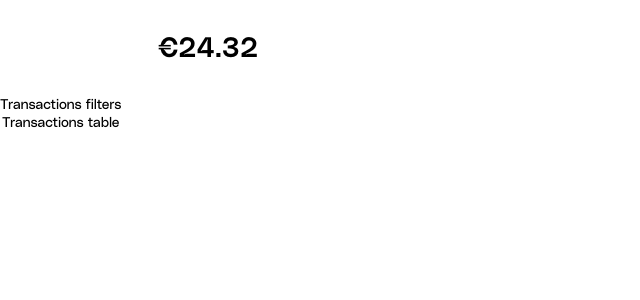
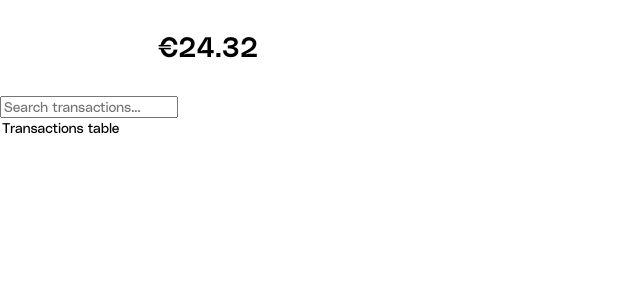
Before and after one commit to DBattou/react-ideal-architecture, a Next.js app in the folder apps/qonto-js/: page /transactions in a window 1280 px wide. Shown: the top 300 px of the page, without its empty margins (0-640 px from the left). Built offline with nearby package versions, Linux system fonts and the light colour scheme.

Commit message:
extract filters into its own component

```diff
--- /dev/null
+++ b/apps/qonto-js/app/transactions/filters/index.tsx
@@ -0,0 +1,7 @@
+export function Filters() {
+  return (
+    <form>
+      <input type="search" placeholder="Search transactions..." />
+    </form>
+  );
+}
--- a/apps/qonto-js/app/transactions/page.tsx
+++ b/apps/qonto-js/app/transactions/page.tsx
@@ -1,4 +1,5 @@
 import { Header } from "./header";
+import { Filters } from "./filters";
 
 const FAKE_AMOUNT = 24.32;
 
@@ -11,7 +12,7 @@ export default function TransactionsIndex() {
           currency: "eur",
         })}
       />
-      <form>Transactions filters</form>
+      <Filters />
       <table>Transactions table</table>
     </section>
   );
```
